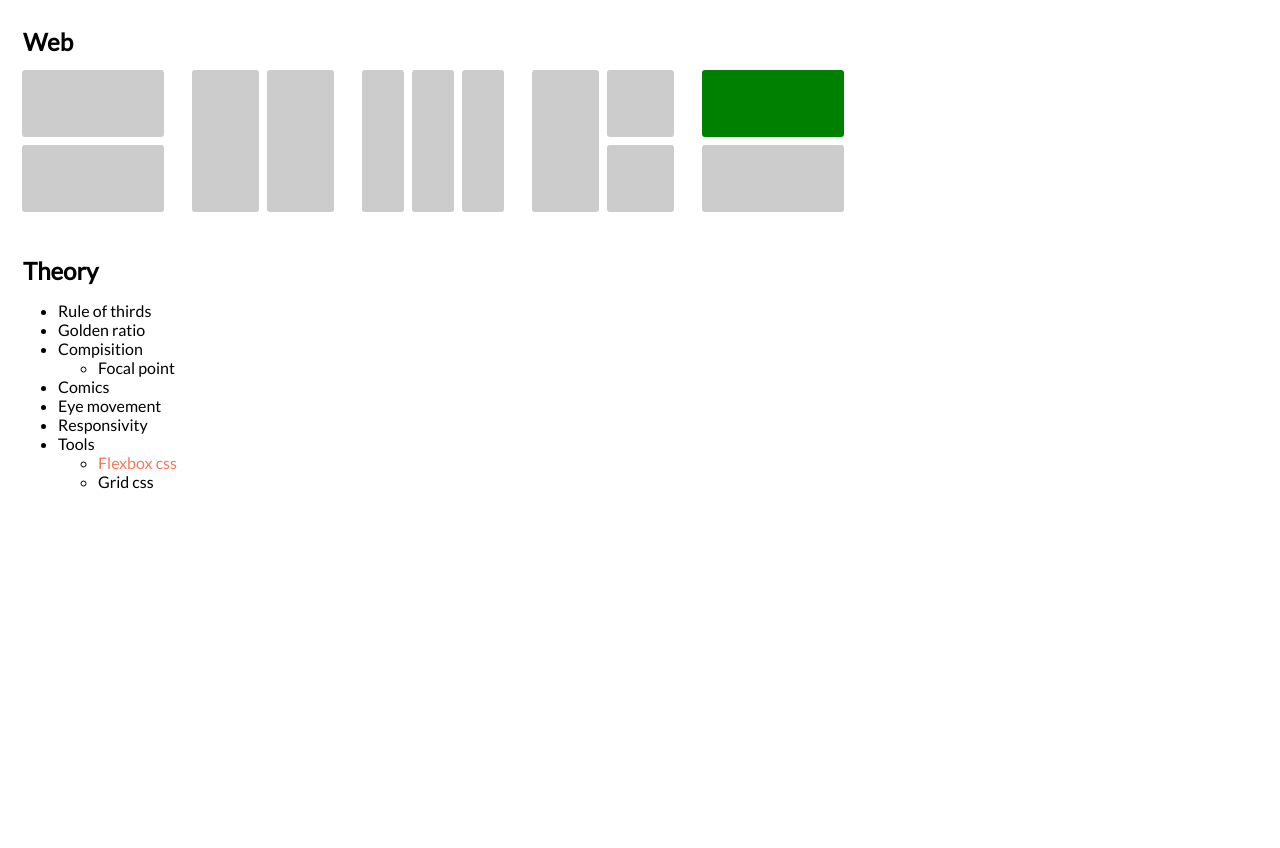
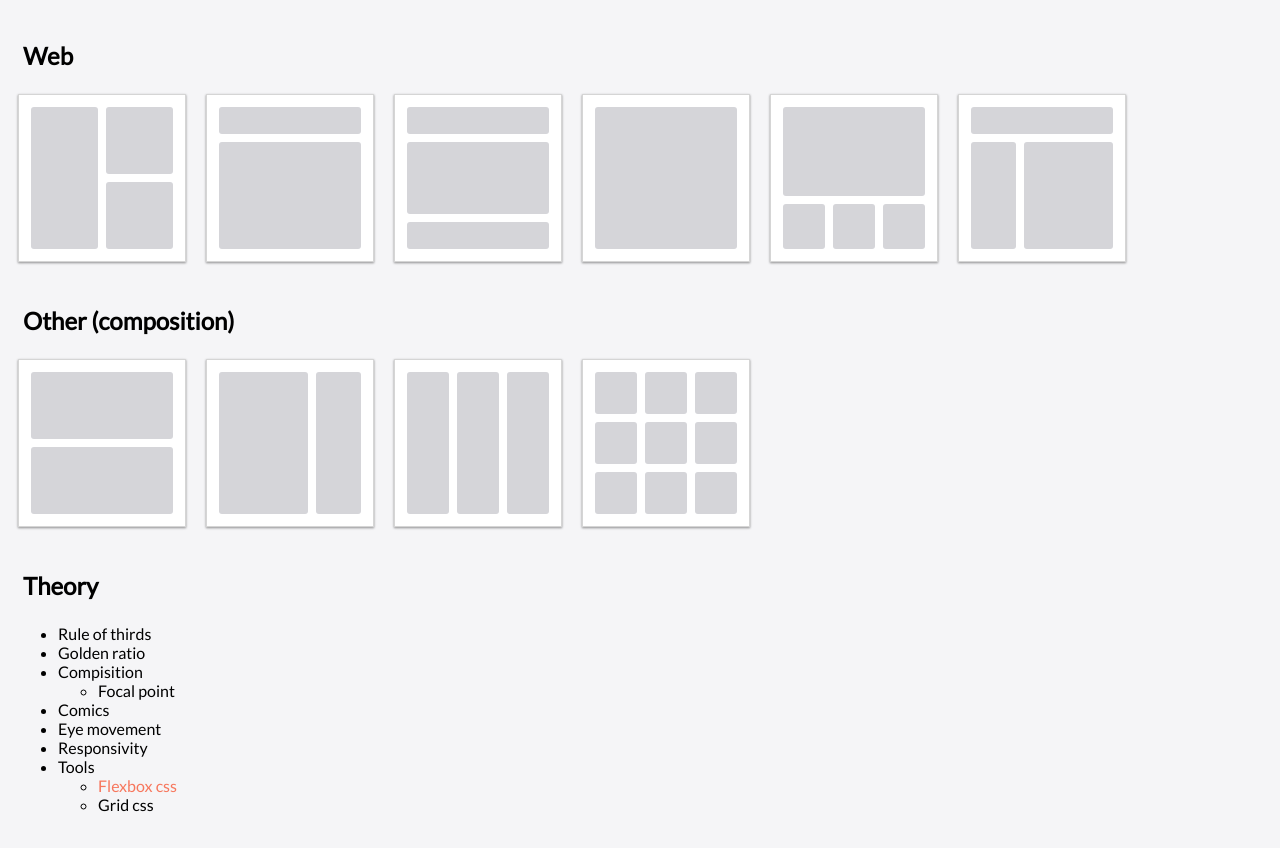
Before and after one commit to ullizen/grid, a plain HTML site: page index.html in a window 1280 px wide. Shown: the part 102-950 px from the top of the page. Before the commit the page ends 800 px from the top, so only its background shows below. Drawn offline with Linux system fonts and the light colour scheme.

Commit message:
New styling

```diff
--- a/index.html
+++ b/index.html
@@ -25,21 +25,6 @@
 	<h2>Web</h2>
 	<section class="page-wrapper">
 		<article class="page">
-			<div class="col">
-				<div class="element"></div>
-				<div class="element"></div>
-			</div>
-		</article>
-		<article class="page">
-			<div class="element"></div>
-			<div class="element"></div>
-		</article>
-		<article class="page">
-			<div class="element"></div>
-			<div class="element"></div>
-			<div class="element"></div>
-		</article>
-		<article class="page">
 			<div class="element"></div>
 			<div class="col">
 				<div class="element"></div>
@@ -50,6 +35,77 @@
 			<div class="col">
 				<header class="element"></header>
 				<div class="element"></div>
+			</div>
+		</article>
+		<article class="page">
+			<div class="col">
+				<header class="element"></header>
+				<div class="element"></div>
+				<footer class="element"></footer>
+			</div>
+		</article>
+		<article class="page">
+			<div class="col">
+				<div class="element"></div>
+			</div>
+		</article>
+		<article class="page">
+			<div class="col">
+				<div class="element big">
+				</div>
+				<div class="row">
+					<div class="element"></div>
+					<div class="element"></div>
+					<div class="element"></div>
+				</div>
+			</div>
+		</article>
+		<article class="page">
+			<div class="col">
+				<header class="element"></header>
+				<div class="row">
+					<div class="element"></div>
+					<div class="element big"></div>
+				</div>
+
+			</div>
+		</article>
+	</section>
+
+	<h2>Other (composition)</h2>
+	<section class="page-wrapper">
+		<article class="page">
+			<div class="col">
+				<div class="element"></div>
+				<div class="element"></div>
+			</div>
+		</article>
+		<article class="page">
+			<div class="element big"></div>
+			<div class="element"></div>
+		</article>
+		<article class="page">
+			<div class="element"></div>
+			<div class="element"></div>
+			<div class="element"></div>
+		</article>
+		<article class="page">
+			<div class="col">
+				<div class="row">
+					<div class="element"></div>
+					<div class="element"></div>
+					<div class="element"></div>
+				</div>
+				<div class="row">
+					<div class="element"></div>
+					<div class="element"></div>
+					<div class="element"></div>
+				</div>
+				<div class="row">
+					<div class="element"></div>
+					<div class="element"></div>
+					<div class="element"></div>
+				</div>
 			</div>
 		</article>
 	</section>
--- a/style.css
+++ b/style.css
@@ -3,6 +3,7 @@
 
 body {
 	font-family: 'Lato', sans-serif;
+	background: #f5f5f7;
 }
 
 a {
@@ -37,8 +38,7 @@ nav p {
 }
 
 #main h2 {
-	margin: 10px 5px;
-	/*font-weight: 400;*/
+	margin: 24px 5px;
 }
 
 .logo {
@@ -84,12 +84,16 @@ nav p {
 }
 
 .page {
+	background: #fff;
 	margin-right: 20px;
 	margin-bottom: 20px;
 	width: 150px;
 	height: 150px;
 	display: flex;
 	flex-direction: row;
+	border: 1px solid #d5d5d5;
+	padding: 8px;
+	box-shadow: 0 1px 3px rgba(0,0,0,0.15), 0 1px 2px rgba(0,0,0,0.3);
 }
 
 .row {
@@ -105,13 +109,17 @@ nav p {
 }
 
 .element {
-	background: #ccc;
+	background: #d5d5d9;
 	margin: 4px;
 	flex: 1 1 auto;
 	border-radius: 3px;
 }
 
-header.element {
-	/*height: 10%;*/
-	background: green;
+.big {
+	flex-grow: 2;
 }
+
+.page header, .page footer {
+	height: 18%;
+	flex: 0 1 auto;
+}
```
Also changed, not shown: screens/004.png (added).
